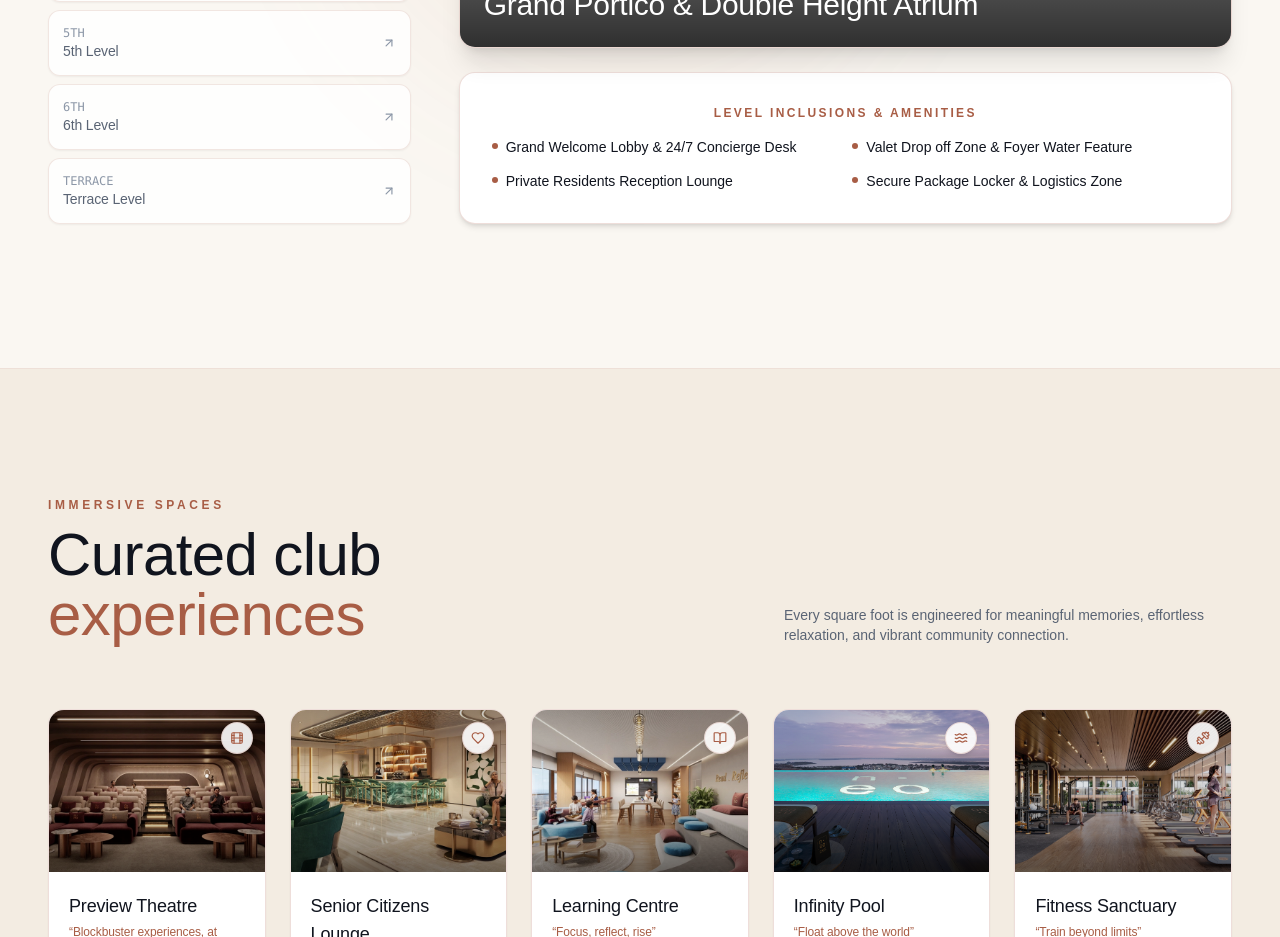
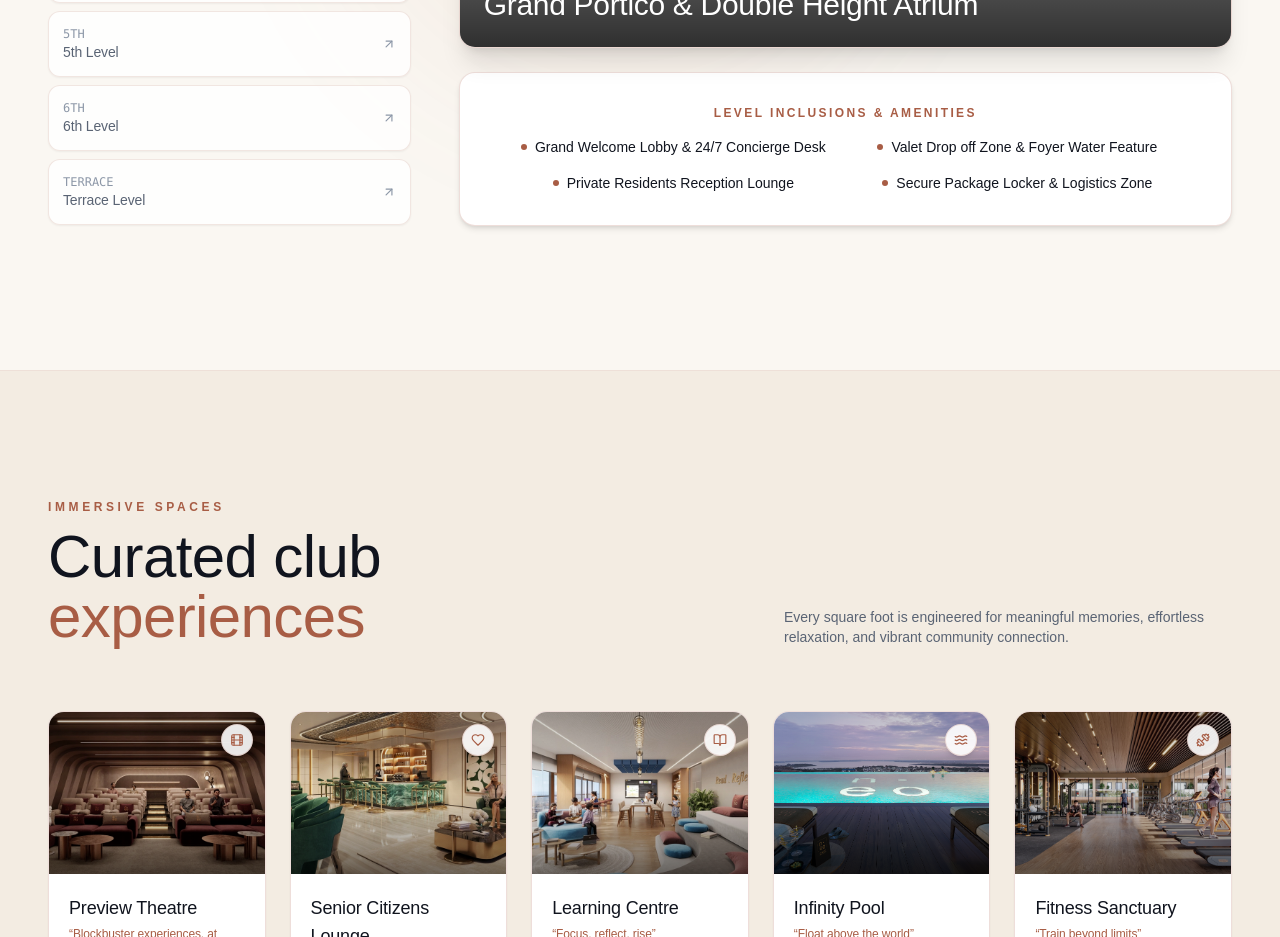
Before and after one commit to WOLFSGIT-24/Neopolis, a Next.js app: page / in a window 1280 px wide. Shown: the part 7360-8297 px from the top of the page. Built offline with nearby package versions, Linux system fonts and the light colour scheme; grey boxes are pictures that could not be loaded; a web font is replaced by a local one.

Commit message:
Center align points under Level Inclusions & Amenities in ClubNeo

```diff
--- a/src/components/neo/ClubNeo.tsx
+++ b/src/components/neo/ClubNeo.tsx
@@ -209,10 +209,10 @@ export default function ClubNeo() {
               <h4 className="text-[11px] sm:text-xs uppercase tracking-[0.2em] text-[#A85D45] font-semibold mb-4 text-center">
                 Level Inclusions & Amenities
               </h4>
-              <div className="grid grid-cols-1 sm:grid-cols-2 gap-2 sm:gap-3.5">
+              <div className="grid grid-cols-1 sm:grid-cols-2 gap-2.5 sm:gap-4 max-w-2xl mx-auto">
                 {current.facilities.map((fac, idx) => (
-                  <div key={idx} className="flex items-start gap-2 text-xs sm:text-sm text-[#10141E]">
-                    <span className="w-1.5 h-1.5 rounded-full bg-[#A85D45] shrink-0 mt-1.5" />
+                  <div key={idx} className="flex items-center justify-center gap-2 text-xs sm:text-sm text-[#10141E] text-center">
+                    <span className="w-1.5 h-1.5 rounded-full bg-[#A85D45] shrink-0" />
                     <span>{fac}</span>
                   </div>
                 ))}
```
